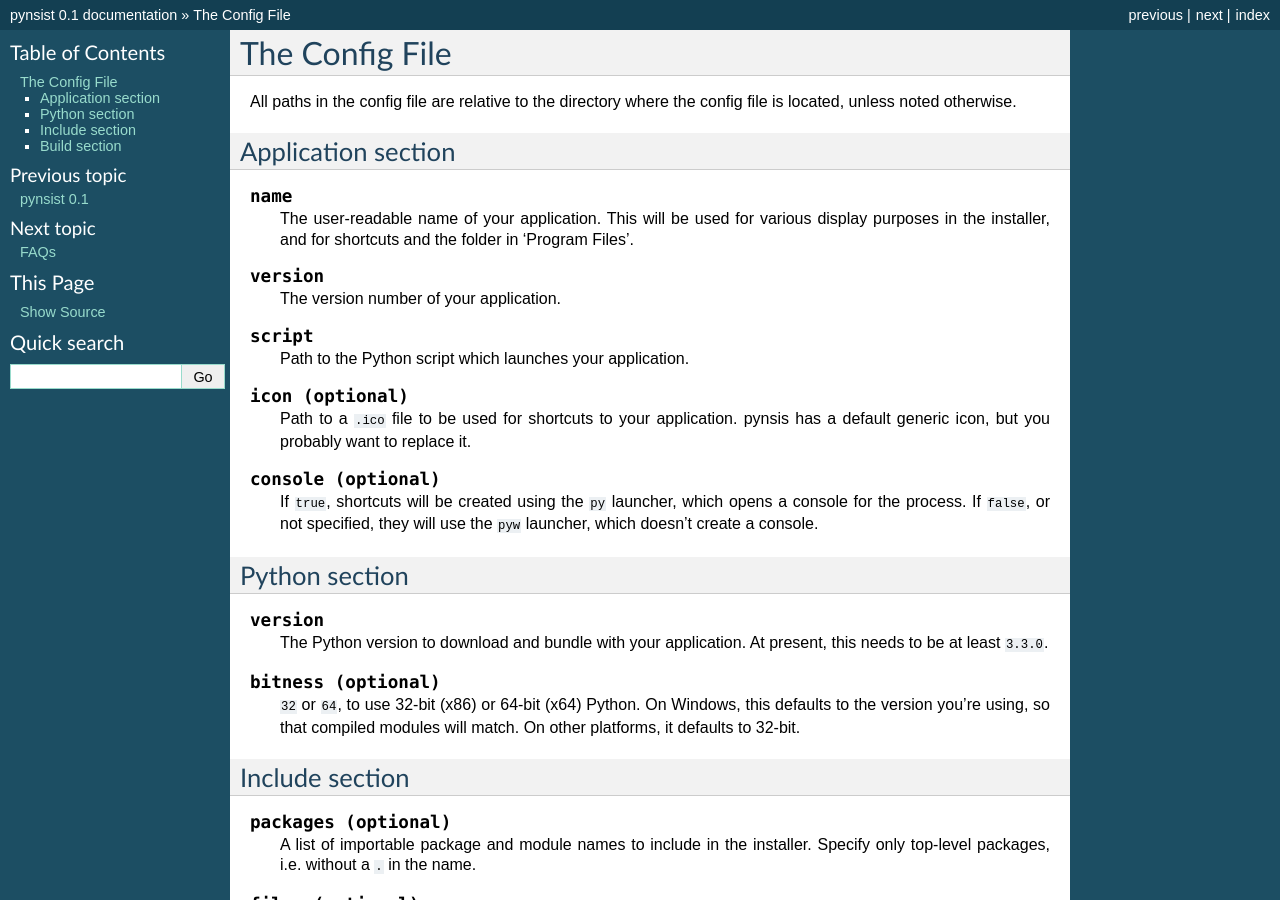
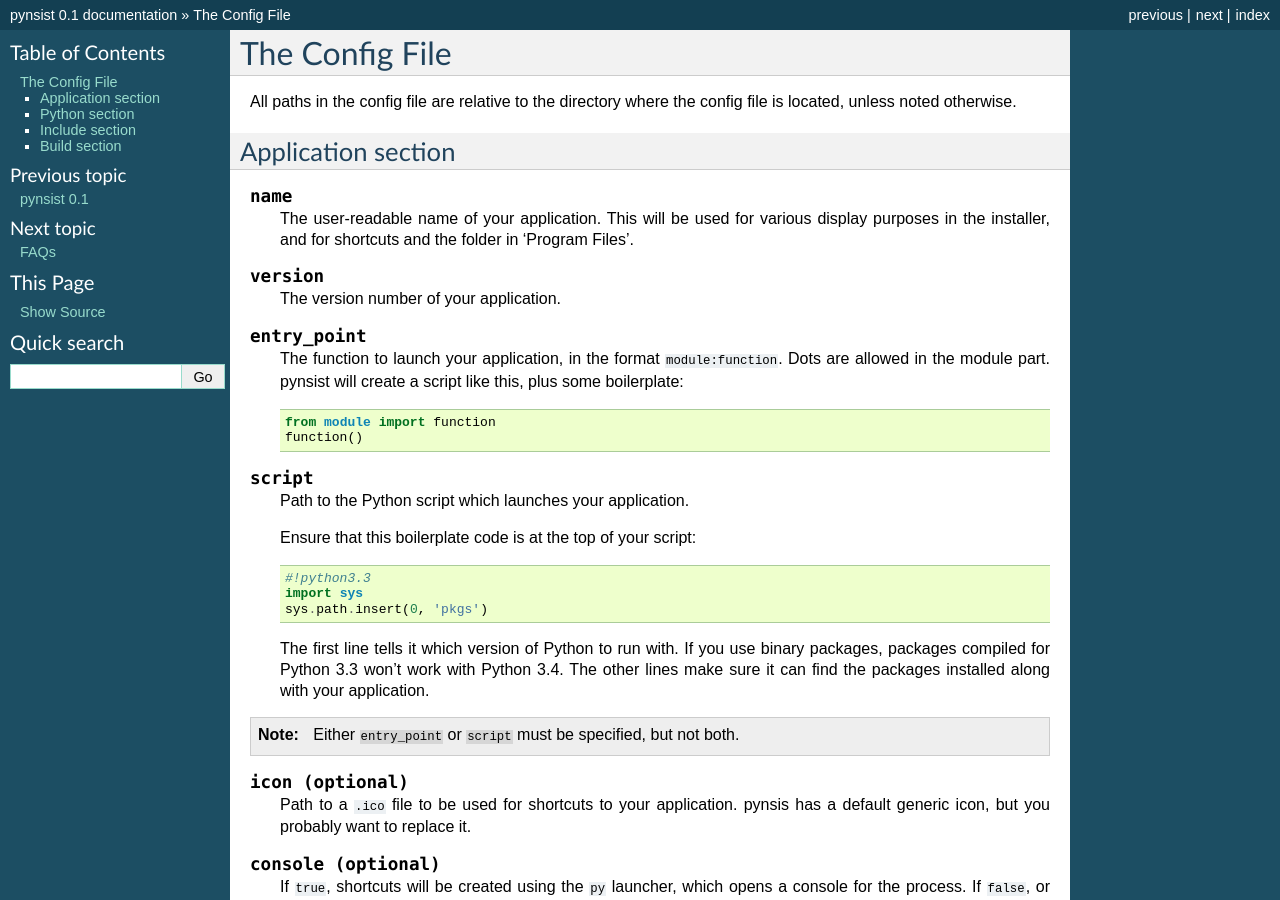
Before and after one commit to takluyver/pynsist, a Sphinx documentation site: the page built from doc/cfgfile.rst, in a window 1280 px wide and 900 px high. Built offline with Sphinx 7.4.7, drawn with Linux system fonts in a browser that asks for light colours.

Commit message:
Allow specifying entry point instead of script.
A launch.py script will automatically be generated.

```diff
--- a/doc/cfgfile.rst
+++ b/doc/cfgfile.rst
@@ -17,9 +17,32 @@
 
   The version number of your application.
 
+.. describe:: entry_point
+
+   The function to launch your application, in the format ``module:function``.
+   Dots are allowed in the module part. pynsist will create a script like this,
+   plus some boilerplate::
+
+       from module import function
+       function()
+
 .. describe:: script
 
-  Path to the Python script which launches your application.
+   Path to the Python script which launches your application.
+
+   Ensure that this boilerplate code is at the top of your script::
+
+       #!python3.3
+       import sys
+       sys.path.insert(0, 'pkgs')
+
+   The first line tells it which version of Python to run with. If you use
+   binary packages, packages compiled for Python 3.3 won't work with Python 3.4.
+   The other lines make sure it can find the packages installed along with your
+   application.
+
+.. note::
+   Either ``entry_point`` or ``script`` must be specified, but not both.
 
 .. describe:: icon (optional)
 
```
Also changed, not shown: doc/index.rst (+5 -11 lines), nsist/__init__.py (+29 -3 lines), 3 other files.
